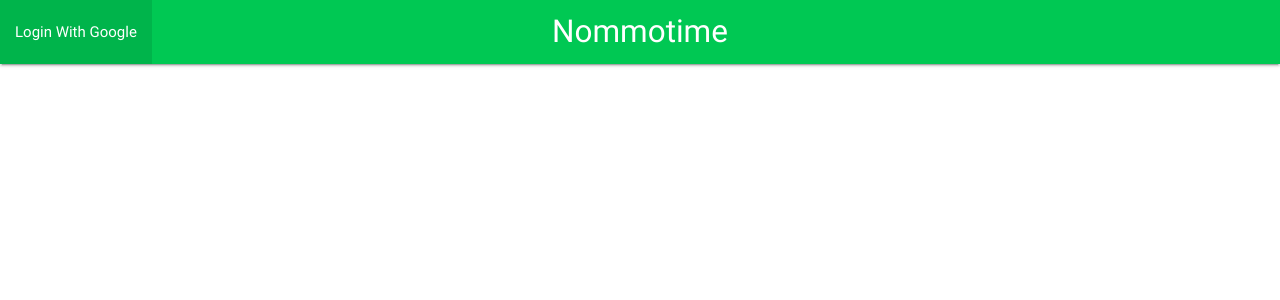
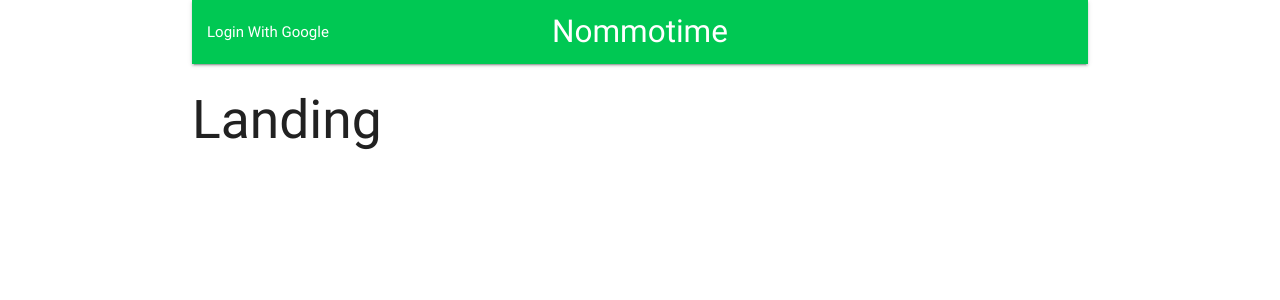
Before and after one commit to moldoc/bobofood, a React (Create React App) app in the folder client/: page / in a window 1280 px wide. Shown: the top 300 px of the page. Built offline with nearby package versions, Linux system fonts and the light colour scheme; no server answers.

Commit message:
Authentication action added
Made action for defining whether a user is logged in or not. The authReducer returns the user credentials if logged in, otherwise false.

```diff
--- /dev/null
+++ b/client/src/actions/index.js
@@ -0,0 +1,7 @@
+import axios from 'axios';
+import { FETCH_USER } from './types';
+
+export const fetchUser = () => async dispatch => {
+  const res = await axios.get('/api/current_user');
+  dispatch({ type: FETCH_USER, payload: res.data });
+};
--- a/client/src/components/App.js
+++ b/client/src/components/App.js
@@ -1,20 +1,27 @@
 import React, { Component } from 'react';
 import { BrowserRouter, Route } from 'react-router-dom';
+import { connect } from 'react-redux';
+import * as actions from '../actions';
 
-import Header from '../components/Header';
+import Header from './Header';
+const Landing = () => <h2>Landing</h2>;
 
 class App extends Component {
-  render(){
+  componentDidMount() {
+    this.props.fetchUser();
+  }
+  render() {
     return (
       <div>
         <BrowserRouter>
-          <div>
-            <Header/>
+          <div className="container">
+            <Header />
+            <Route exact path="/" component={Landing} />
           </div>
         </BrowserRouter>
       </div>
     );
   }
-};
+}
 
-export default App;
+export default connect(null, actions)(App);
--- a/client/src/reducers/authReducer.js
+++ b/client/src/reducers/authReducer.js
@@ -1,6 +1,6 @@
 import { FETCH_USER } from '../actions/types';
 
-export default function(state = {}, action) {
+export default function(state = null, action) {
   switch (action.type) {
     case FETCH_USER:
       // Return user model or false.
```
Also changed, not shown: 1 other file (tests, documents, lock files or other folders).
